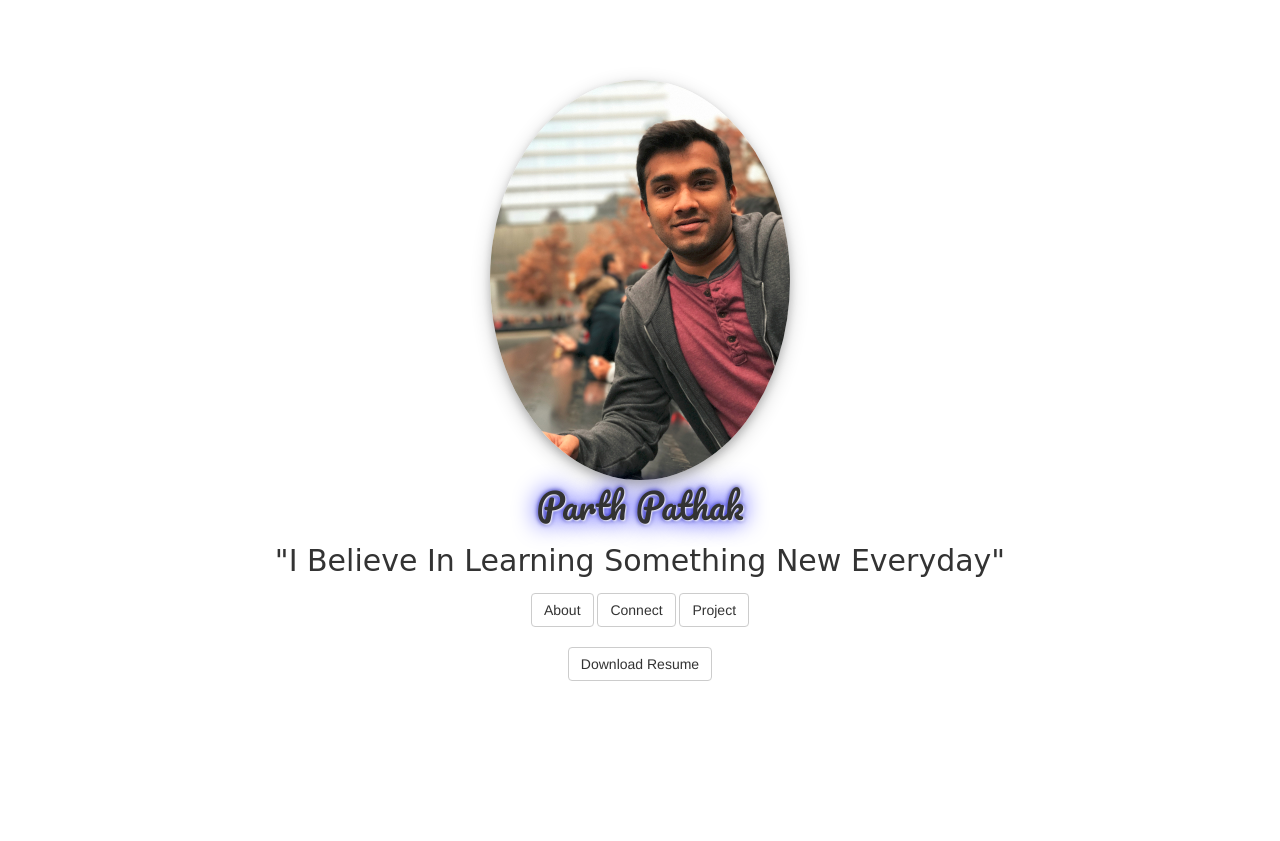
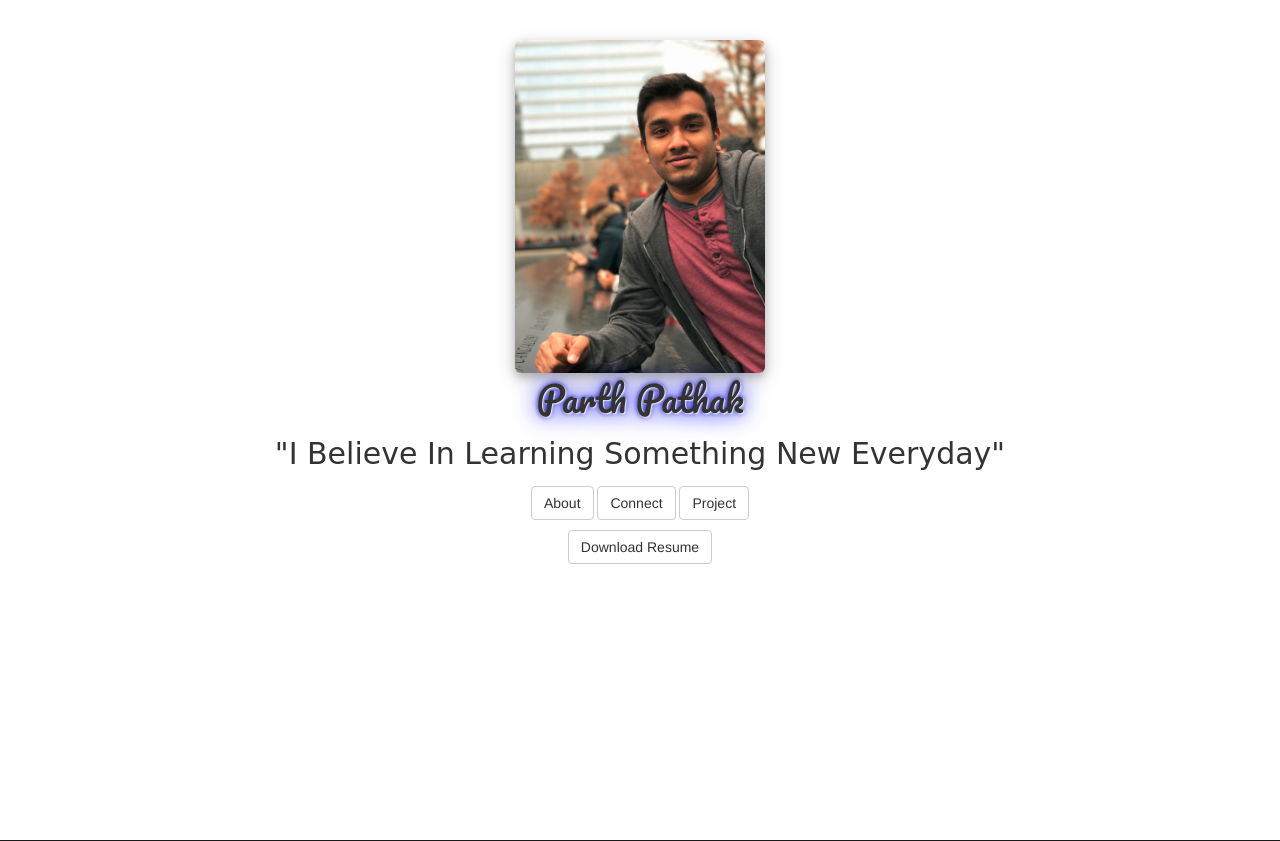
Before and after one commit to parth786/my_website, a PHP site: page / in a window 1280 px wide. Shown: the top 841 px of the page. Run offline with PHP 8.4, Linux system fonts and the light colour scheme; some web fonts are replaced.

Commit message:
profile and download resume changes

```diff
--- a/Full_Web_page.css
+++ b/Full_Web_page.css
@@ -5,10 +5,10 @@
 }
 
 .face-container{
-max-width: 300px;
+max-width: 250px;
 margin-left:auto;
 margin-right: auto;
-margin-top: 80px;
+margin-top: 40px;
 
 }
 
@@ -27,12 +27,12 @@ margin-top: 80px;
 .button_shortcuts{
   margin-left: auto;
   margin-right: auto;
-  margin-top: 10px;
+  margin-top: 5px;
   text-decoration: none;
 }
 
 .Download_Resume{
-
+margin-top: -10px;
 }
 .second_page{
   background-color: #1A1A1A;
--- a/index.html
+++ b/index.html
@@ -15,7 +15,7 @@
   <div class="first_page">
     <div class="face-container">
           <img src="profile_picture\20161125_195829100_iOS.jpg"
-           alt="Parth Pathak" class="img-circle " width="300px;" style="box-shadow: 0 4px 8px 0 rgba(0, 0, 0, 0.2), 0 6px 20px 0 rgba(0, 0, 0, 0.19);"/>
+           alt="Parth Pathak" class="img-rounded " width="250px;" style="box-shadow: 0 4px 8px 0 rgba(0, 0, 0, 0.2), 0 6px 20px 0 rgba(0, 0, 0, 0.19);"/>
           <p class="inside_my_name" style="text-shadow: 1px 1px 2px white, 0 0 25px blue, 0 0 5px darkblue;">Parth Pathak</p>
     </div>
     <div>
```
